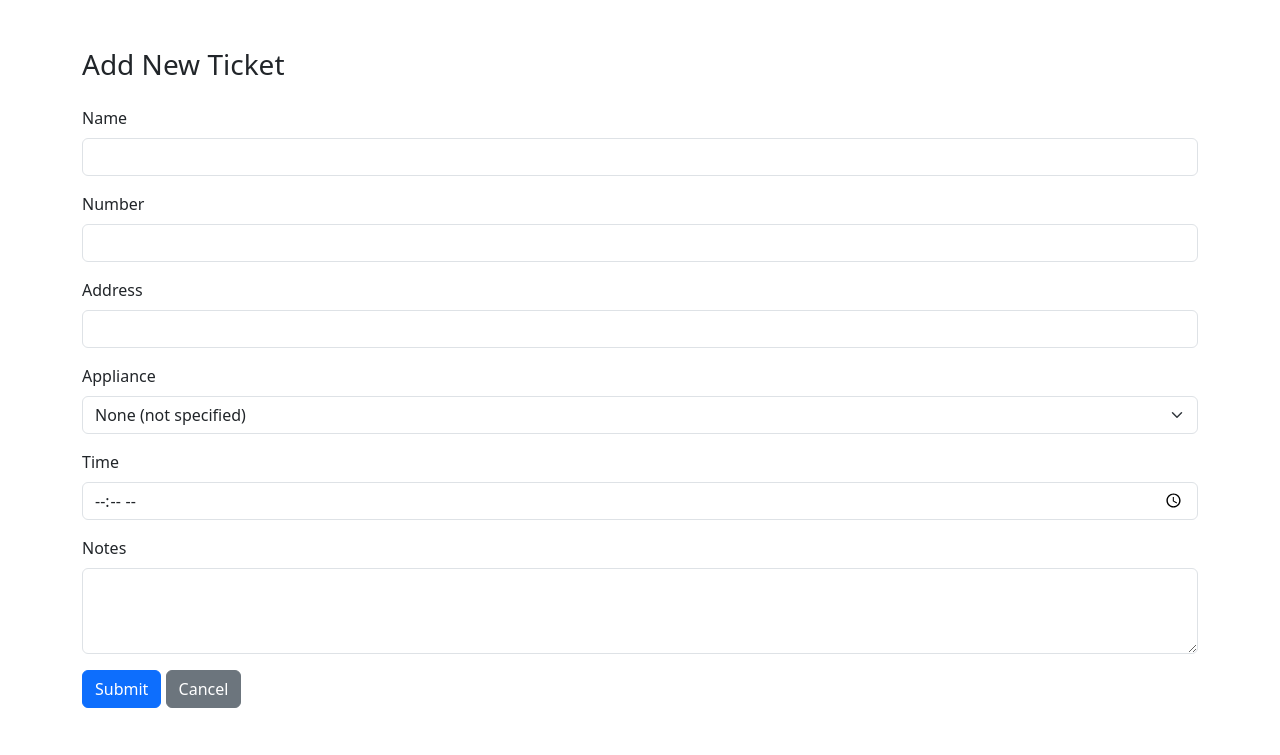
After one commit to zeronder/faber.zaplor.com, a Flask app: page /add_ticket in a window 1280 px wide. The commit adds this page. Shown: the top 755 px of the page. Run offline with Flask 3, Linux system fonts and the light colour scheme.

```diff
--- a/app/routes.py
+++ b/app/routes.py
@@ -1,4 +1,4 @@
-from flask import Blueprint, render_template, jsonify
+from flask import Blueprint, render_template, jsonify, request, redirect, url_for
 
 main = Blueprint('main', __name__)
 import mysql.connector
@@ -48,3 +48,22 @@ def api_pending_today():
     cursor.execute("SELECT * FROM pending_today")
     data = cursor.fetchall()
     return jsonify(data)
+
+@main.route('/add_ticket', methods=['GET', 'POST'])
+def add_ticket():
+    if request.method == 'POST':
+        name = request.form['name']
+        number = request.form['number']
+        address = request.form['address']
+        appliance = request.form['appliance']
+        time = request.form['time']
+        notes = request.form['notes']
+
+        cursor.execute("""
+            INSERT INTO pending_today (name, number, address, appliance, time, notes)
+            VALUES (%s, %s, %s, %s, %s, %s)
+        """, (name, number, address, appliance, time, notes))
+
+        return redirect(url_for('main.pending_today'))  # update this if your function name is different
+
+    return render_template('add_ticket.html')
--- /dev/null
+++ b/app/templates/add_ticket.html
@@ -0,0 +1,50 @@
+<!DOCTYPE html>
+<html lang="en">
+<head>
+  <meta charset="UTF-8">
+  <title>Add Ticket</title>
+  <link href="https://cdn.jsdelivr.net/npm/bootstrap@5.3.0/dist/css/bootstrap.min.css" rel="stylesheet">
+  <link rel="stylesheet" href="/static/css/style.css">
+</head>
+<body>
+<div class="container py-5">
+  <h3 class="mb-4">Add New Ticket</h3>
+  <form action="/add_ticket" method="POST">
+    <div class="mb-3">
+      <label class="form-label">Name</label>
+      <input name="name" type="text" class="form-control" required>
+    </div>
+    <div class="mb-3">
+      <label class="form-label">Number</label>
+      <input name="number" type="tel" class="form-control" pattern="[0-9]{10}" required>
+    </div>
+    <div class="mb-3">
+      <label class="form-label">Address</label>
+      <input name="address" type="text" class="form-control">
+    </div>
+    <div class="mb-3">
+      <label class="form-label">Appliance</label>
+      <select name="appliance" class="form-select">
+        <option value="">None (not specified)</option>
+        <option>Chimney</option>
+        <option>Hob</option>
+        <option>Microwave</option>
+        <option>Oven</option>
+        <option>Dishwasher</option>
+        <option>Visit</option>
+      </select>
+    </div>
+    <div class="mb-3">
+      <label class="form-label">Time</label>
+      <input name="time" type="time" class="form-control">
+    </div>
+    <div class="mb-3">
+      <label class="form-label">Notes</label>
+      <textarea name="notes" class="form-control" rows="3"></textarea>
+    </div>
+    <button type="submit" class="btn btn-primary">Submit</button>
+    <a href="/" class="btn btn-secondary">Cancel</a>
+  </form>
+</div>
+</body>
+</html>
```
Also changed, not shown: app/templates/modals/add_ticket_modal.html (added, +48 -0 lines), app/templates/pending_today.html (+4 -48 lines).
